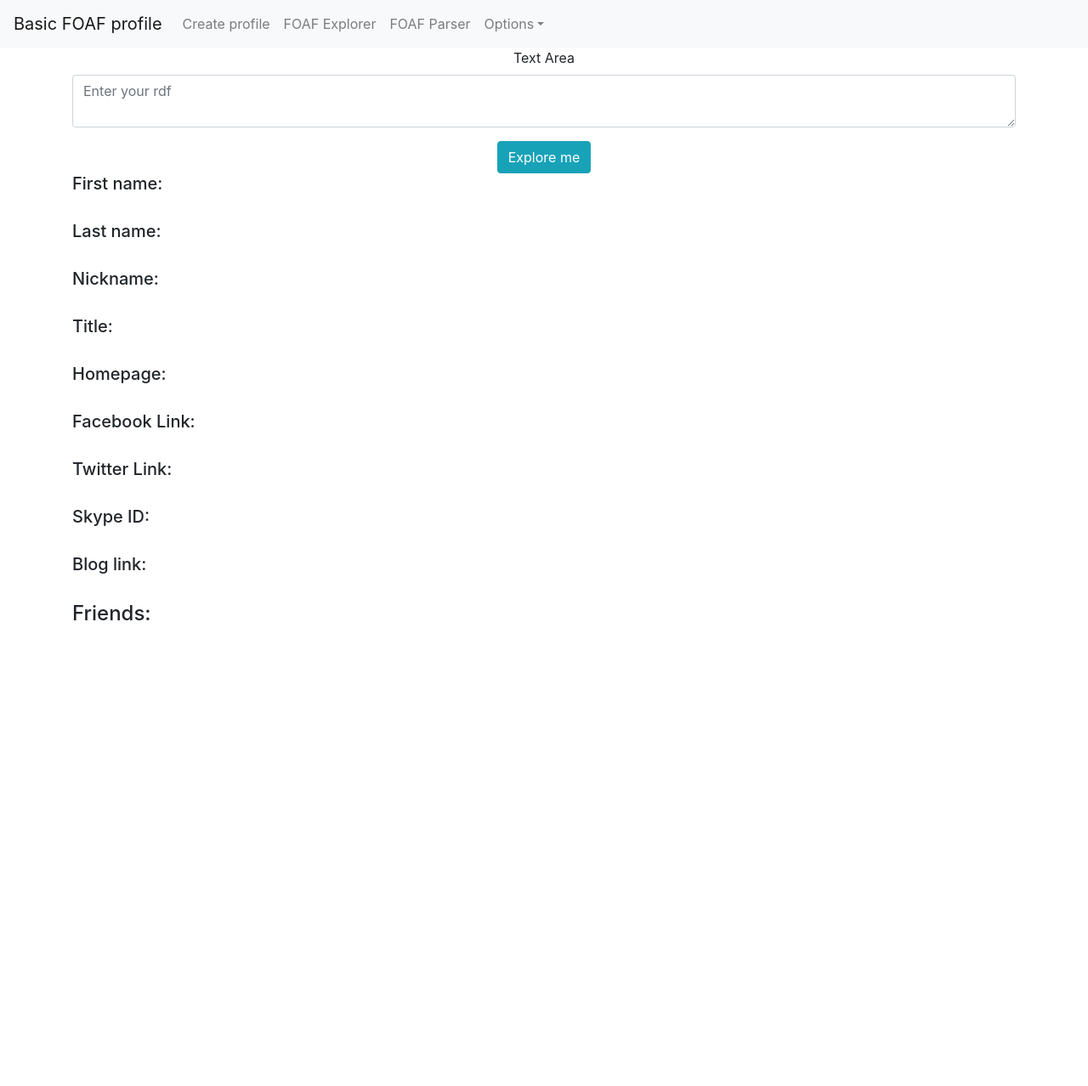
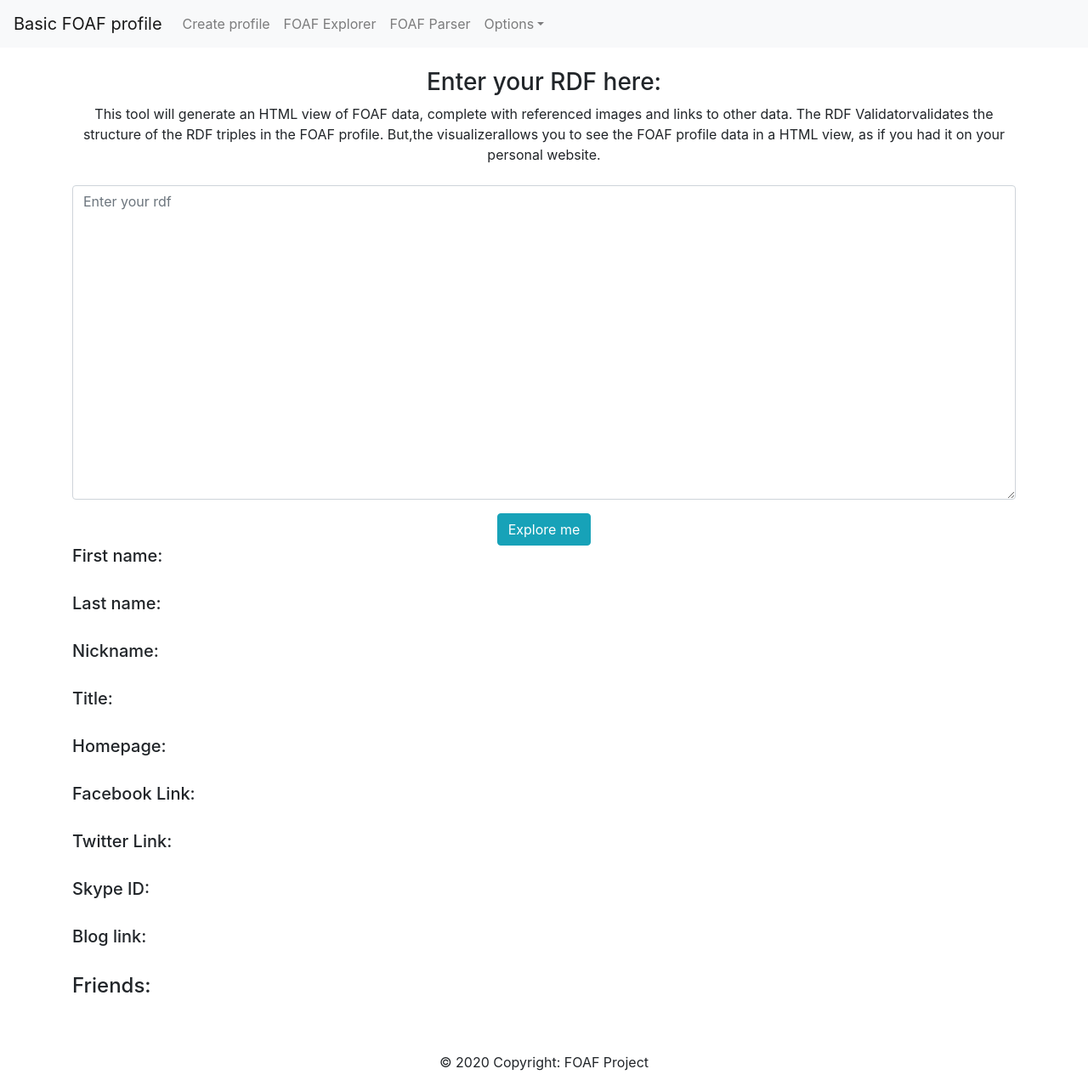
Before and after one commit to NatashaStojanova/FOAF-profile-generator, a React (Create React App) app in the folder frontend/: page /FOAFexplorer in a window 1280 px wide. Shown: the whole page at 85% size. Before the commit the page ends 800 px from the top, so only its background shows below. Built offline with nearby package versions, Linux system fonts and the light colour scheme.

Commit message:
update frontend style
Signed-off-by: NatashaStojanova <natashastojanova6@gmail.com>

```diff
--- a/frontend/package.json
+++ b/frontend/package.json
@@ -10,6 +10,7 @@
     "axios": "^0.19.2",
     "bootstrap": "^4.4.1",
     "material-ui": "^0.20.2",
+    "mdbreact": "^4.25.4",
     "qs": "latest",
     "react": "^16.13.0",
     "react-bootstrap": "^1.0.0-beta.17",
--- a/frontend/src/components/App/App.js
+++ b/frontend/src/components/App/App.js
@@ -6,6 +6,7 @@ import Header from "../Header/header";
 import Home from "../Home/home.js"
 import Explorer from "../Explorer/explorer";
 import Parser from "../Parser/parser";
+import FooterPage from "../FooterPage/footerPage";
 
 class App extends Component {
 
@@ -33,6 +34,7 @@ class App extends Component {
                     <Route path="/parse-profile" exact
                            render={() => <Parser/>}>
                     </Route>
+                    <FooterPage/>
                 </Router>
             </div>
 
--- a/frontend/src/components/Explorer/Profile/profile.js
+++ b/frontend/src/components/Explorer/Profile/profile.js
@@ -8,8 +8,12 @@ const Profile = (props) => {
     };
     return(
         <FormGroup>
-            <Label for="exampleText">Text Area</Label>
-            <Input type="textarea" name="yourProfile" id="yourProfile" onChange={onProfileChange} placeholder="Enter your rdf"/>
+            <br/>
+            <h3>Enter your RDF here:</h3>
+            <text>This tool will generate an HTML view of FOAF data, complete with referenced images and links to other data. The RDF Validatorvalidates the structure of the RDF triples in the FOAF profile. But,the visualizerallows you to see the FOAF profile data in a HTML view, as if you had it on your personal website.</text>
+            <br/>
+            <br/>
+            <Input type="textarea" name="yourProfile" id="yourProfile" onChange={onProfileChange} style={{height: "370px"}} placeholder="Enter your rdf"/>
         </FormGroup>
 
 
--- /dev/null
+++ b/frontend/src/components/FooterPage/footerPage.js
@@ -0,0 +1,16 @@
+import React from "react";
+import { MDBCol, MDBContainer, MDBRow, MDBFooter } from "mdbreact";
+
+const FooterPage = () => {
+    return (
+        <MDBFooter color="blue" className="font-small pt-4 mt-4">
+            <div className="footer-copyright text-center py-3">
+                <MDBContainer fluid>
+                    &copy; {new Date().getFullYear()} Copyright: <a> FOAF Project</a>
+                </MDBContainer>
+            </div>
+        </MDBFooter>
+    );
+}
+
+export default FooterPage;
--- a/frontend/src/components/Parser/parser.js
+++ b/frontend/src/components/Parser/parser.js
@@ -1,6 +1,7 @@
 import React,{Component} from 'react'
 import ProfileFormat from "./ProfileFormat/profileFormat.js";
 import PersonService from "../../service/personService";
+import {FormGroup, Input} from "reactstrap";
 
 
 class Parser extends Component{
@@ -23,6 +24,7 @@ class Parser extends Component{
 
     parseFOAFProfile = (e) => {
         PersonService.parseProfile(this.state.profile).then(profileResp => {
+            document.getElementById("parserProfile").style.border = "thin solid #d3d3d3";
             document.getElementById("parserProfile").innerText = profileResp.data
             alert("PROFILE PARSED");
         }).catch(err => {
@@ -46,9 +48,13 @@ class Parser extends Component{
         return(
             <div className="container">
                 <ProfileFormat onProfileChange={this.profileChange}/>
-                <button type="button" className="btn btn-info" onClick={this.parseFOAFProfile}>Parse me</button>
-                <div align="left" id="parserProfile">
+                <button type="button" className="btn btn-info" onClick={this.parseFOAFProfile}>Submit</button>
+                <br/>
+                <div  id="parserProfile">
+                    <br/>
+                    <br/>
                 </div>
+
             </div>
 
         )
```
Also changed, not shown: 1 other file (tests, documents, lock files or other folders).
